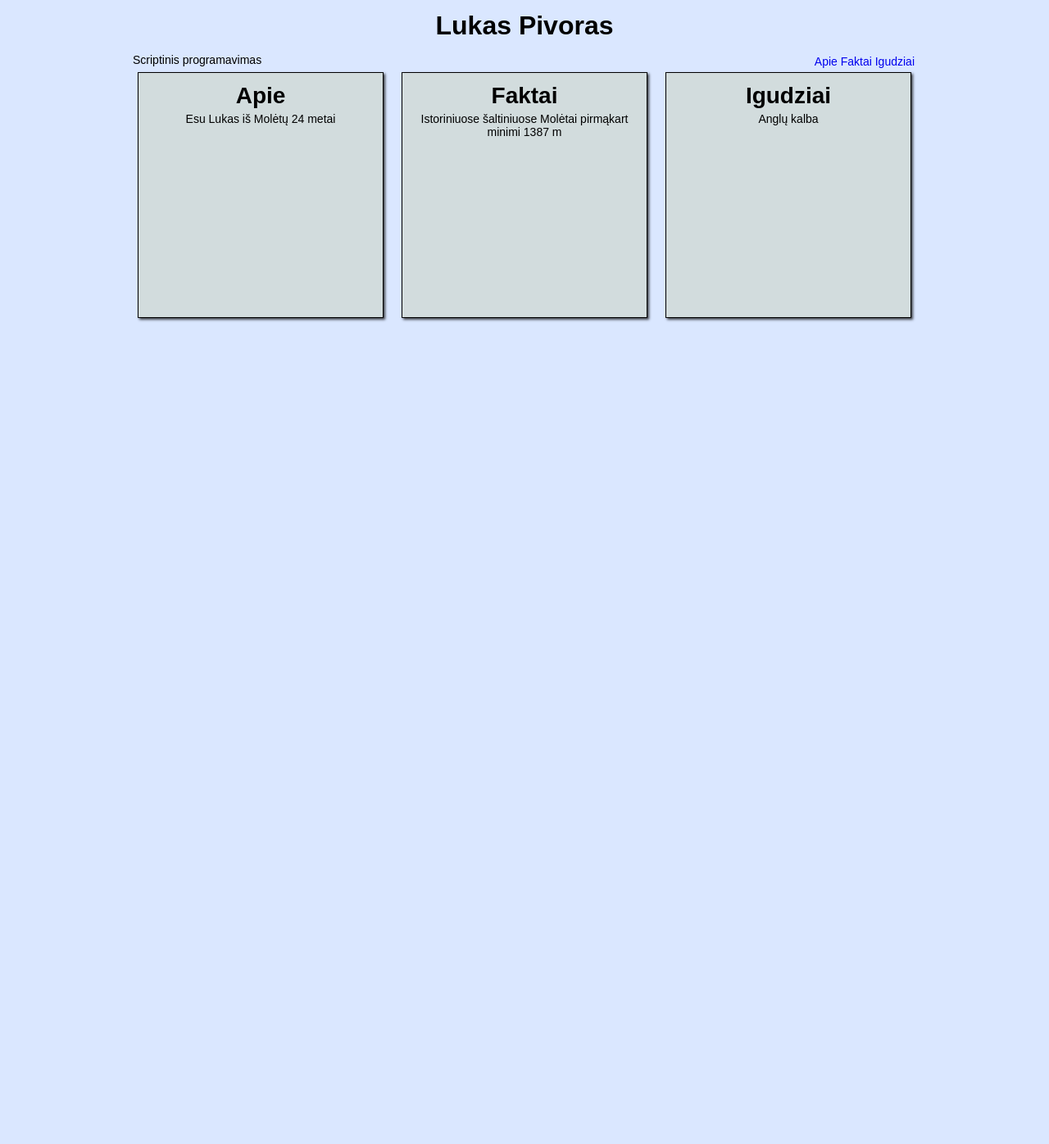
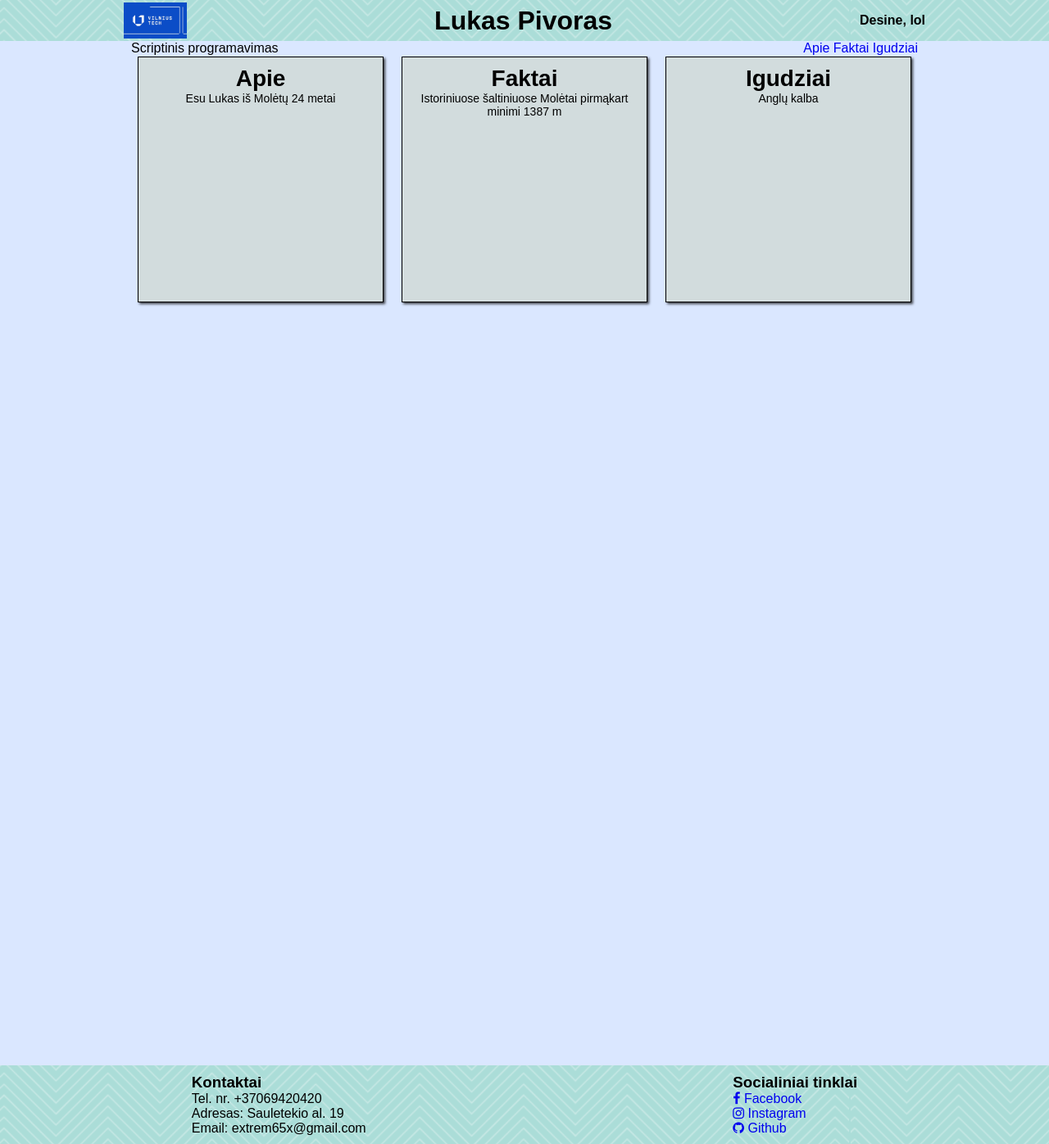
Before and after one commit to Madcat1337/Scriptinis-HTML-CSS-JAVA, a plain HTML site: page 9Laboratorinis.html in a window 1280 px wide. Shown: the whole page at 82% size. Before the commit the page ends 800 px from the top, so only its background shows below. Drawn offline with Linux system fonts and the light colour scheme.

Commit message:
10 Laboratorinis

```diff
--- a/9Laboratorinis.html
+++ b/9Laboratorinis.html
@@ -6,11 +6,22 @@
     <meta http-equiv="X-UA-Compatible" content="ie=edge" />
     <link rel="stylesheet" href="styles.css" />
     <title>9 Laboratorinis darbas</title>
+    <link
+      rel="stylesheet"
+      href="https://cdnjs.cloudflare.com/ajax/libs/font-awesome/4.7.0/css/font-awesome.min.css"
+    />
   </head>
 
   <!-- Lukas -->
   <body>
-    <h1 class="center">Lukas Pivoras</h1>
+    <header>
+      <div class="navbar">
+        <div class="logo"><img src="vgtu.jpg" /></div>
+        <h1 class="center">Lukas Pivoras</h1>
+        <div>Desine, lol</div>
+      </div>
+    </header>
+
     <div class="main">
       <div class="sulyg">
         <p>Scriptinis programavimas</p>
@@ -44,5 +55,26 @@
         </div>
       </div>
     </div>
+
+    <footer>
+      <div>
+        <h3>Kontaktai</h3>
+        <p>Tel. nr. +37069420420</p>
+        <p>Adresas: Sauletekio al. 19</p>
+        <p>Email: extrem65x@gmail.com</p>
+      </div>
+      <div>
+        <h3>Socialiniai tinklai</h3>
+        <a href="https://www.facebook.com/lukas.pivoras">
+          <i class="fa fa-facebook-f"></i> Facebook
+        </a>
+        <a href="https://www.instagram.com/1337madcat/"
+          ><i class="fa fa-instagram"></i> Instagram</a
+        >
+        <a href="https://github.com/Madcat1337/Scriptinis-HTML-CSS-JAVA"
+          ><i class="fa fa-github"></i> Github</a
+        >
+      </div>
+    </footer>
   </body>
 </html>
--- a/styles.css
+++ b/styles.css
@@ -5,11 +5,29 @@
 }
 .main {
   max-width: 1000px;
+  min-height: 1250px;
   margin: auto;
 }
 body {
   background-color: rgb(218, 231, 255);
   font-family: "Raleway", sans-serif;
+}
+.navbar {
+  display: flex;
+  justify-content: space-around;
+  background-image: url(zigzag.png);
+  align-items: center;
+  width: 100%;
+  font-weight: bold;
+  height: 50px;
+}
+.logo {
+  height: 90%;
+  /* border: 1px solid black; */
+}
+.logo img {
+  object-fit: contain;
+  height: 100%;
 }
 ul {
   display: inline;
@@ -29,11 +47,6 @@ ul {
 }
 a {
   text-decoration: none;
-}
-div {
-  padding: 1px;
-  margin: 1px;
-  font-size: 14px;
 }
 .flex-container {
   display: flex;
@@ -61,11 +74,28 @@ div {
 
 h1 {
   text-align: justify;
-  margin: 1%;
+  /* margin: 1%; */
+}
+footer {
+  display: flex;
+  justify-content: space-around;
+  background-image: url(zigzag.png);
+  align-items: center;
+  width: 100%;
+  padding: 10px;
+}
+footer a {
+  display: block;
+}
+i {
+  font-size: 24px;
 }
 @media screen and (max-width: 620px) {
   .sulyg {
     align-items: center;
+    flex-direction: column;
+  }
+  .navbar {
     flex-direction: column;
   }
 }
```
Also changed, not shown: vgtu.jpg (added), zigzag.png (added).
